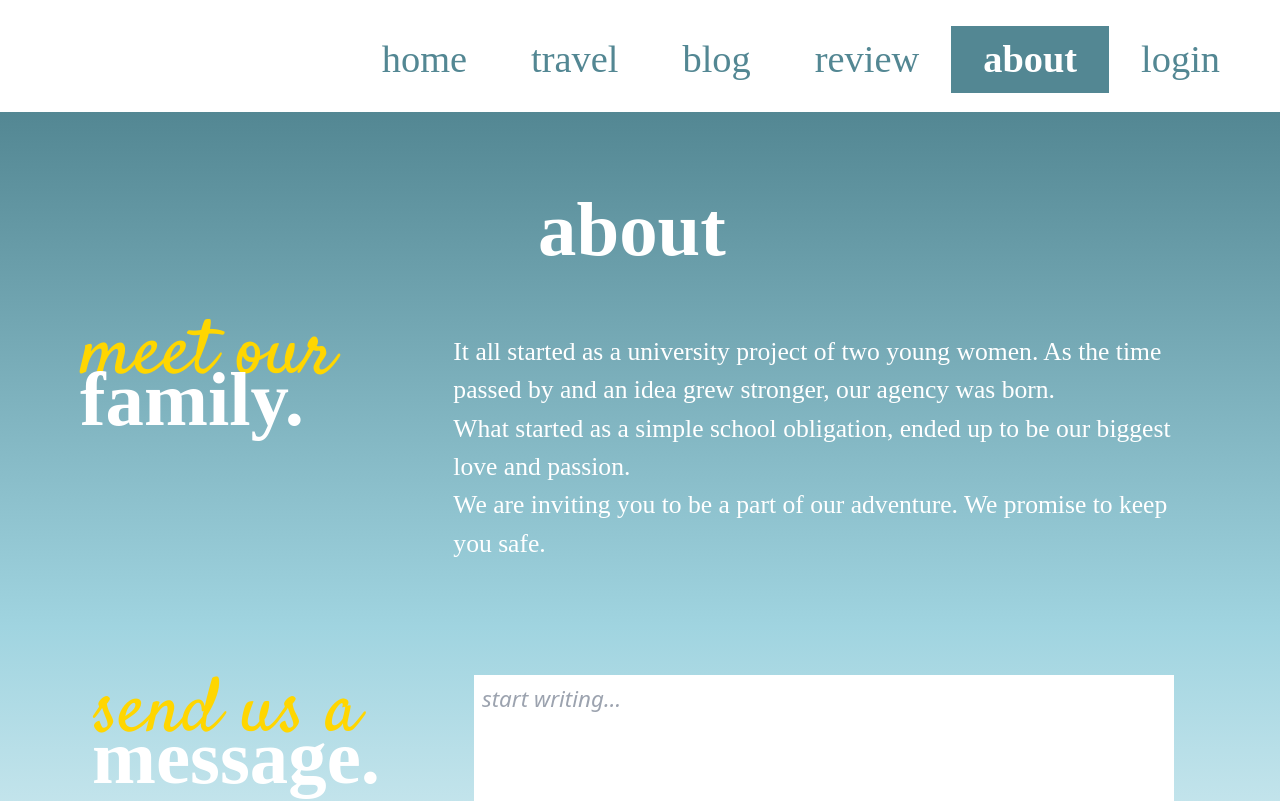
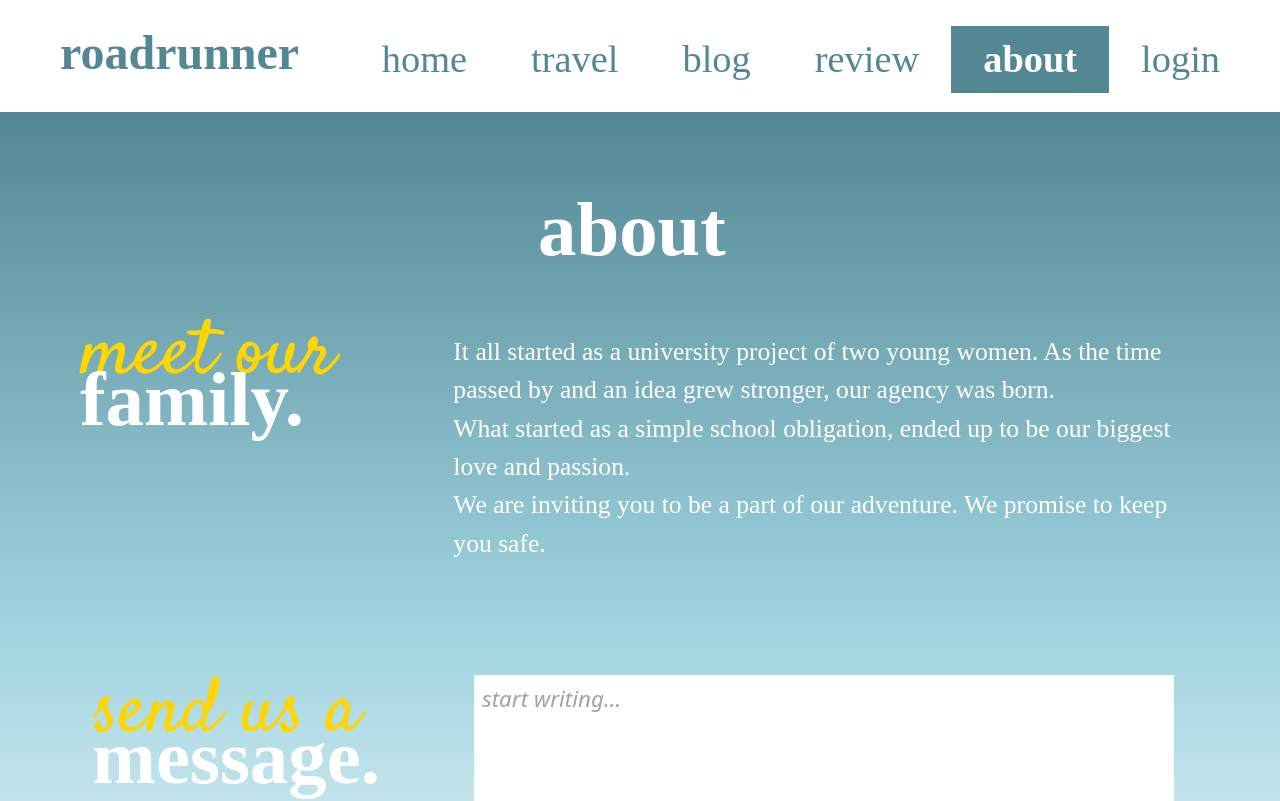
Before and after one commit to val2cak/_roadrunner, a Next.js app: page /about in a window 1280 px wide. Shown: the top 801 px of the page. Built offline with nearby package versions, Linux system fonts and the light colour scheme; a web font is replaced by a local one.

Commit message:
refactoring

```diff
--- a/components/header/header.js
+++ b/components/header/header.js
@@ -23,7 +23,7 @@ const Header = () => {
             <header className='pl-5 lg:pl-10 pt-4 relative flex flex-col bg-hci-header lg:bg-transparent sm:h-28'>
                 <div className='z-10 flex justify-between items-center'>
                     <Link href='/'>
-                        <a className='no-underline z-10 pb-6 pl-5 items-center text-white lg:text-hci-general-dark text-3xl md:text-2xl lg:text-3xl font-regular font-bold hover:text-hci-general-middle'>
+                        <a className='no-underline z-10 pb-6 pl-5 items-center text-hci-general-dark text-3xl md:text-2xl lg:text-3xl font-regular font-bold hover:text-hci-general-middle'>
                             roadrunner
                         </a>
                     </Link>
```
